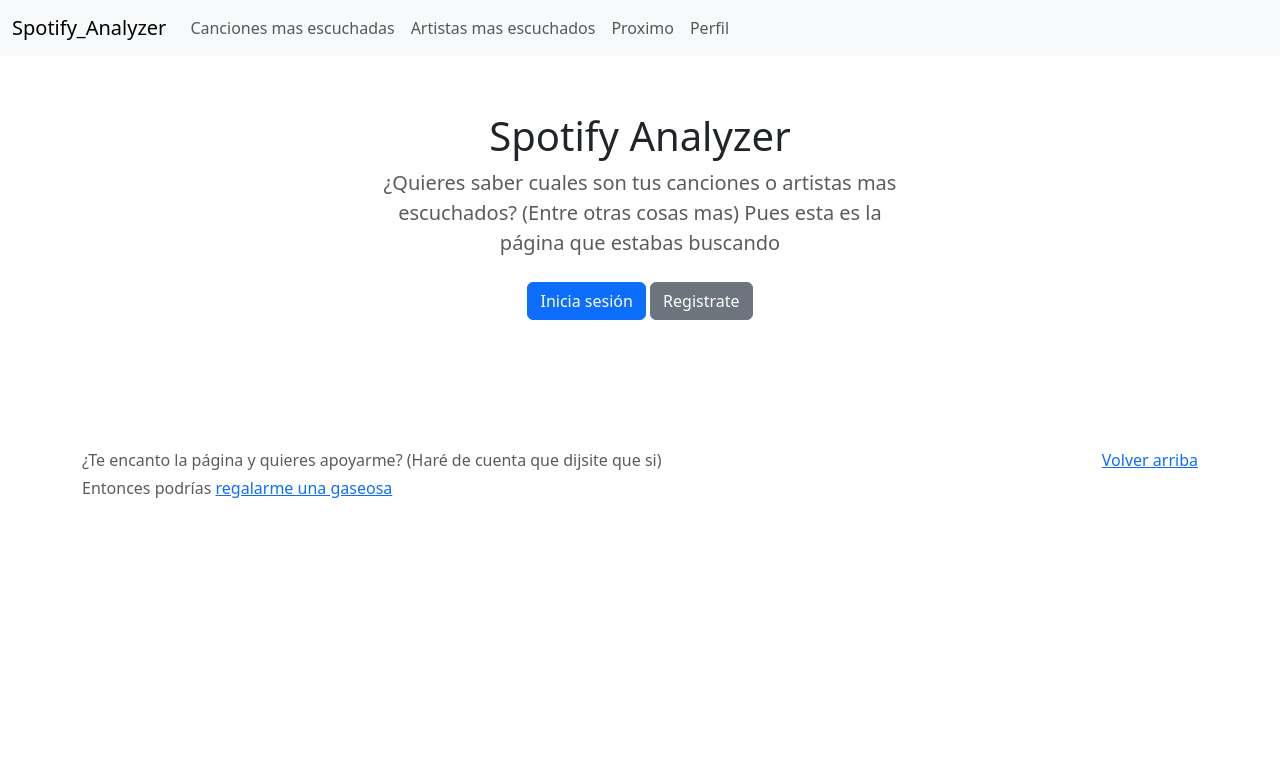
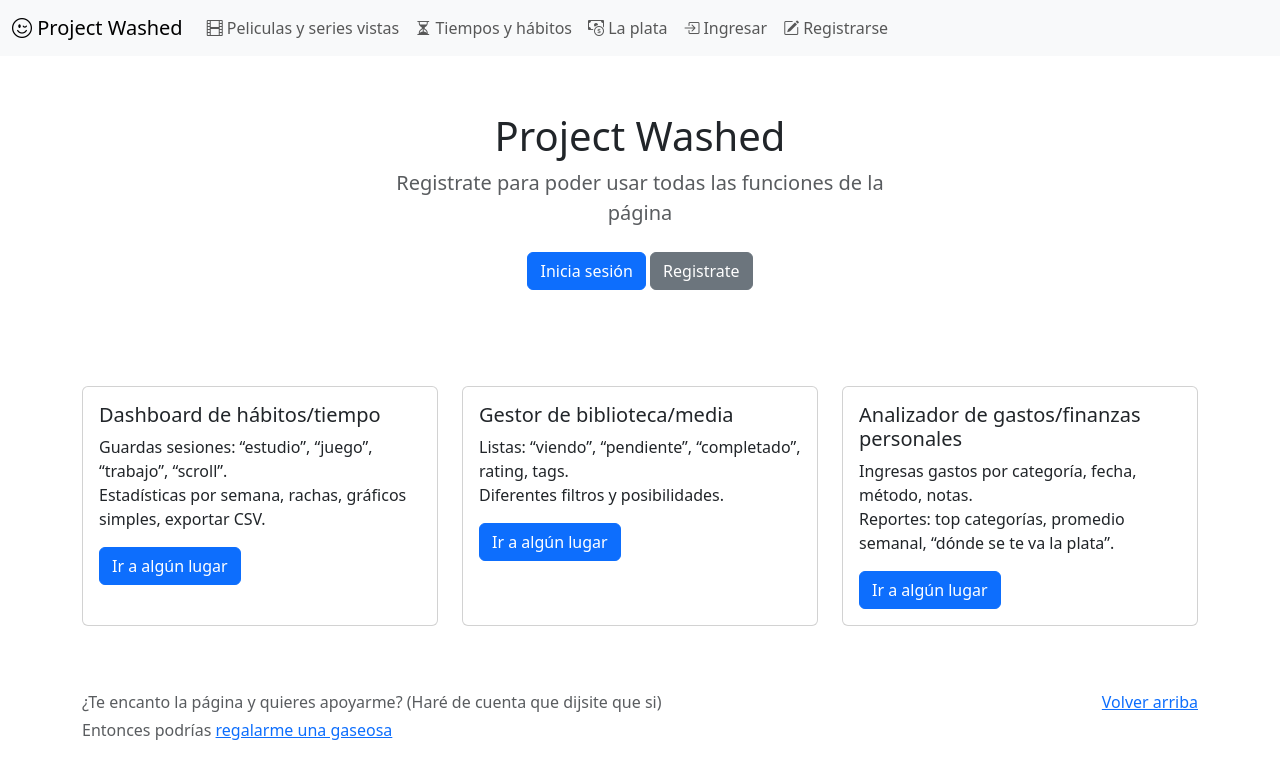
Before and after one commit to SaGG77/Project-Washed, a Flask app: page / in a window 1280 px wide. Shown: the top 779 px of the page. Run offline with Flask 3, Linux system fonts and the light colour scheme.

Commit message:
Add auth/media blueprints and user model
Introduce user authentication and media management: add User model, auth and media blueprints, and a login_required helper. Refactor app.py to load secret from environment and register blueprints. Update MediaItem model to associate items with users, fix timestamp fields, and adjust rating/status nullability. Add routes for register/login/logout, profile, media listing/creation/deletion with validation. Reorganize templates (auth/ and media/), enhance base/home UI and flash handling, and add /migrations to .gitignore.

```diff
--- a/app.py
+++ b/app.py
@@ -1,52 +1,32 @@
-from flask import Flask, render_template #redirect, url_for, flash, session
-#from werkzeug.security import generate_password_hash, check_password_hash
-#from forms import RegistroForm, LoginForm
+# LIBRERIAS
+from flask import Flask, render_template
+from werkzeug.security import generate_password_hash, check_password_hash
+from functools import wraps
+import os
+from dotenv import load_dotenv
+# FORMS
+from forms import RegistroForm, LoginForm
+# BASES DE DATOS
 from extensions import db, migrate
+from models.user import User
 from models.media_item import MediaItem
+# BLUEPRINTS
+from routes.auth_routes import auth_bp
+from routes.media_routes import media_bp
 
+load_dotenv()
 app = Flask(__name__)
-app.config['SECRET_KEY'] = 'clavesegura'
+
+app.config["SECRET_KEY"] = os.getenv("FLASK_SECRET_KEY", "dev_key")
 app.config["SQLALCHEMY_DATABASE_URI"] = "sqlite:///app.db"
-app.config['SQLALCHEMY_TRACK_MODIFICATIONS'] = False
+app.config["SQLALCHEMY_TRACK_MODIFICATIONS"] = False
 
 db.init_app(app)
 migrate.init_app(app, db)
 
-@app.route('/')
+app.register_blueprint(auth_bp)
+app.register_blueprint(media_bp)
+
+@app.route("/")
 def home():
-    return render_template('home.html')
-
-@app.route('/perfil')
-def perfil():
-    return render_template('perfil.html')
-
-@app.route('/register', methods=['GET','POST'])
-def register():
-    form = RegistroForm()
-    if form.validate_on_submit():
-        nuevo = User(
-            nombre=form.nombre.data,
-            email=form.email.data,
-            password_hash=generate_password_hash(form.contraseña.data)
-        )
-        db.session.add(nuevo)
-        db.session.commit()
-        session['user_id'] = nuevo.id
-        return redirect(url_for('perfil'))
-    return render_template('register.html', form=form)
-
-@app.route('/login', methods=['GET','POST'])
-def login():
-    form = LoginForm()
-    if form.validate_on_submit():
-        user = User.query.filter_by(email=form.email.data).first()
-        if user and check_password_hash(user.password_hash, form.contraseña.data):
-            session['user_id'] = user.id
-            return redirect(url_for('perfil'))
-        flash('Alguno de tus datos fueron incorrectos', 'danger')
-    return render_template('login.html', form=form)
-
-@app.route('/logout')
-def logout():
-    session.clear()
-    return redirect(url_for('home'))
+    return render_template("home.html")
--- a/templates/base.html
+++ b/templates/base.html
@@ -3,36 +3,79 @@
 <head>
     <meta charset="UTF-8">
     <meta name="viewport" content="width=device-width, initial-scale=1.0">
-    <title>{% block title %}Spotify Analyzer{% endblock %}</title>
+    <title>{% block title %}Project Washed{% endblock %}</title>
     <link rel="icon" href="/static/img/logo_spotify.png">
     <link href="https://cdn.jsdelivr.net/npm/bootstrap@5.3.2/dist/css/bootstrap.min.css" rel="stylesheet" integrity="sha384-T3c6CoIi6uLrA9TneNEoa7RxnatzjcDSCmG1MXxSR1GAsXEV/Dwwykc2MPK8M2HN" crossorigin="anonymous">
-
+    <link rel="stylesheet" href="https://cdn.jsdelivr.net/npm/bootstrap-icons@1.13.1/font/bootstrap-icons.min.css">
 </head>
 <body>
 
+<div class="position-fixed top-0 end-0 p-3" style="z-index: 1080; margin-top: 70px;">
+  {% with messages = get_flashed_messages(with_categories=true) %}
+    {% if messages %}
+      {% for category, message in messages %}
+        <div class="alert alert-{{ category }} alert-dismissible fade show mb-2" role="alert" style="min-width: 320px;">
+          {{ message }}
+          <button type="button" class="btn-close" data-bs-dismiss="alert" aria-label="Close"></button>
+        </div>
+      {% endfor %}
+    {% endif %}
+  {% endwith %}
+</div>
+
 <header>
-
 <nav class="navbar navbar-expand-lg navbar-light bg-light">
   <div class="container-fluid">
-    <a class="navbar-brand" href="{{ url_for('home') }}">Spotify_Analyzer</a>
+    <a class="navbar-brand" href="{{ url_for('home') }}">
+      <i class="bi bi-emoji-wink"></i>
+      Project Washed
+    </a>
     <button class="navbar-toggler" type="button" data-bs-toggle="collapse" data-bs-target="#navbarSupportedContent" aria-controls="navbarSupportedContent" aria-expanded="false" aria-label="Toggle navigation">
       <span class="navbar-toggler-icon"></span>
     </button>
     <div class="collapse navbar-collapse" id="navbarSupportedContent">
       <ul class="navbar-nav me-auto mb-2 mb-lg-0">
         <li class="nav-item">
-          <a class="nav-link" aria-current="page" href="#">Canciones mas escuchadas</a>
+          <a class="nav-link {% if request.endpoint == 'media.index' %}active fw-bold{% endif %}" href="{{ url_for('media.index') }}">
+            <i class="bi bi-film"></i>
+            Peliculas y series vistas
+          </a>
         </li>
         <li class="nav-item">
-          <a class="nav-link" aria-current="page" href="#">Artistas mas escuchados</a>
+          <a class="nav-link {% if request.endpoint == 'auth.habitos' %}active fw-bold{% endif %}" aria-current="page" href="#">
+            <i class="bi bi-hourglass-split"></i>
+            Tiempos y hábitos
+          </a>
         </li>
         <li class="nav-item">
-          <a class="nav-link" aria-current="page" href="#">Proximo</a>
+          <a class="nav-link {% if request.endpoint == 'auth.plata' %}active fw-bold{% endif %}" aria-current="page" href="#">
+            <i class="bi bi-cash-coin"></i>
+            La plata
+          </a>
         </li>
-
+      {% if session.get('user_id') %}
         <li class="nav-item">
-          <a class="nav-link" aria-current="page" href="#">Perfil</a>
+          <a class="nav-link {% if request.endpoint == 'auth.perfil' %}active fw-bold{% endif %}" href="{{ url_for('auth.perfil') }}">
+            <i class="bi bi-person-circle me-1"></i>Mi perfil
+          </a>
         </li>
+        <li class="nav-item">
+          <a class="nav-link text-danger" href="{{ url_for('auth.logout') }}">
+            <i class="bi bi-box-arrow-right me-1"></i>Cerrar Sesión
+          </a>
+        </li>
+        {% else %}
+        <li class="nav-item">
+          <a class="nav-link {% if request.endpoint == 'auth.login' %}active fw-bold{% endif %}" href="{{ url_for('auth.login') }}">
+            <i class="bi bi-box-arrow-in-right me-1"></i>Ingresar
+          </a>
+        </li>
+        <li class="nav-item">
+          <a class="nav-link {% if request.endpoint == 'auth.register' %}active fw-bold{% endif %}" href="{{ url_for('auth.register') }}">
+            <i class="bi bi-pencil-square me-1"></i>Registrarse
+          </a>
+        </li>
+        {% endif %}
       </ul>
     </div>
   </div>
@@ -51,7 +94,7 @@
       <a href="#">Volver arriba</a>
     </p>
     <p class="mb-1">¿Te encanto la página y quieres apoyarme? (Haré de cuenta que dijsite que si)</p>
-    <p class="mb-0"> Entonces podrías <a href="/https://www.google.com/search?pglt=931&q=gatos&cvid=659dd7acecc14ca9b81311ca254d779d&gs_lcrp=EgRlZGdlKgYIABBFGDkyBggAEEUYOTIGCAEQRRg9MgYIAhBFGD3SAQgxMDk0ajBqMagCALACAA&FORM=ANNTA1&PC=U531", target="_blank">regalarme una gaseosa</a></p>
+    <p class="mb-0"> Entonces podrías <a href="https://www.bing.com/images/search?q=gatos%20peque%C3%B1os&qs=n&form=QBIR&sp=-1&lq=0&pq=gatos%20peque%C3%B1o&sc=10-13&cvid=3DD7742545B343F38F1DDF56CAC0C192&first=1", target="_blank">regalarme una gaseosa</a></p>
   </div>
 </footer>
 {% endblock %}
--- a/templates/home.html
+++ b/templates/home.html
@@ -1,17 +1,64 @@
 {% extends 'base.html' %}
-{% block title %}Inicio | Spotify Analyzer{% endblock %}
+{% block title %}Inicio | Project Washed{% endblock %}
 
   {% block content %}
 
 <section class="py-2 text-center container">
     <div class="row py-lg-5">
       <div class="col-lg-6 col-md-8 mx-auto">
-        <h1 class="fw-light">Spotify Analyzer</h1>
-        <p class="lead text-muted">¿Quieres saber cuales son tus canciones o artistas mas escuchados? (Entre otras cosas mas) Pues esta es la página que estabas buscando</p>
+        <h1 class="fw-light">Project Washed</h1>
+        <p class="lead text-muted">Registrate para poder usar todas las funciones de la página</p>
         <p>
-          <a href="{{ url_for('login') }}" class="btn btn-primary my-2">Inicia sesión</a>
-          <a href="{{ url_for('register') }}" class="btn btn-secondary my-2">Registrate</a>
+          {% if session.get('user_id') %}
+          <p class="text">¡Has iniciado sesión! puedes usar la página con tranquilidad</p>
+          {% else %}
+          <a href="{{ url_for('auth.login') }}" class="btn btn-primary my-2">Inicia sesión</a>
+          <a href="{{ url_for('auth.register') }}" class="btn btn-secondary my-2">Registrate</a>
+          {% endif %}
         </p>
       </div>
     </div>
+</section>
+
+
+
+
+<div class="container my-3">
+  <div class="row justify-content-center g-4">
+    <div class="col-12 col-md-6 col-lg-4">
+      <div class="card h-100">
+        <div class="card-body">
+          <h5 class="card-title">Dashboard de hábitos/tiempo</h5>
+          <p class="card-text">Guardas sesiones: “estudio”, “juego”, “trabajo”, “scroll”. <br>
+             Estadísticas por semana, rachas, gráficos simples, exportar CSV.</p>
+          <a href="#" class="btn btn-primary">Ir a algún lugar</a>
+        </div>
+      </div>
+    </div>
+
+    <div class="col-12 col-md-6 col-lg-4">
+      <div class="card h-100">
+        <div class="card-body">
+          <h5 class="card-title">Gestor de biblioteca/media</h5>
+          <p class="card-text">Listas: “viendo”, “pendiente”, “completado”, rating, tags. <br>
+            Diferentes filtros y posibilidades.</p>
+          <a href="#" class="btn btn-primary">Ir a algún lugar</a>
+        </div>
+      </div>
+    </div>
+
+    <div class="col-12 col-md-6 col-lg-4">
+      <div class="card h-100">
+        <div class="card-body">
+          <h5 class="card-title">Analizador de gastos/finanzas personales</h5>
+          <p class="card-text">Ingresas gastos por categoría, fecha, método, notas. <br>
+            Reportes: top categorías, promedio semanal, “dónde se te va la plata”.</p>
+          <a href="#" class="btn btn-primary">Ir a algún lugar</a>
+        </div>
+      </div>
+    </div>
+
+  </div>
+</div>
+
 {% endblock %}
```
Also changed, not shown: models/media_item.py (+4 -4 lines), models/user.py (added, +12 -0 lines), routes/auth_routes.py (added, +62 -0 lines), routes/media_routes.py (added, +94 -0 lines), templates/auth/login.html (renamed from templates/register.html, +3 -11 lines), templates/auth/perfil.html (added, +16 -0 lines), templates/auth/register.html (added, +33 -0 lines), templates/login.html (deleted, +0 -22 lines), templates/media/index.html (added, +42 -0 lines), templates/media/new.html (added, +77 -0 lines), utils/auth.py (added, +10 -0 lines), utils/__init__.py (added), 1 other file.
